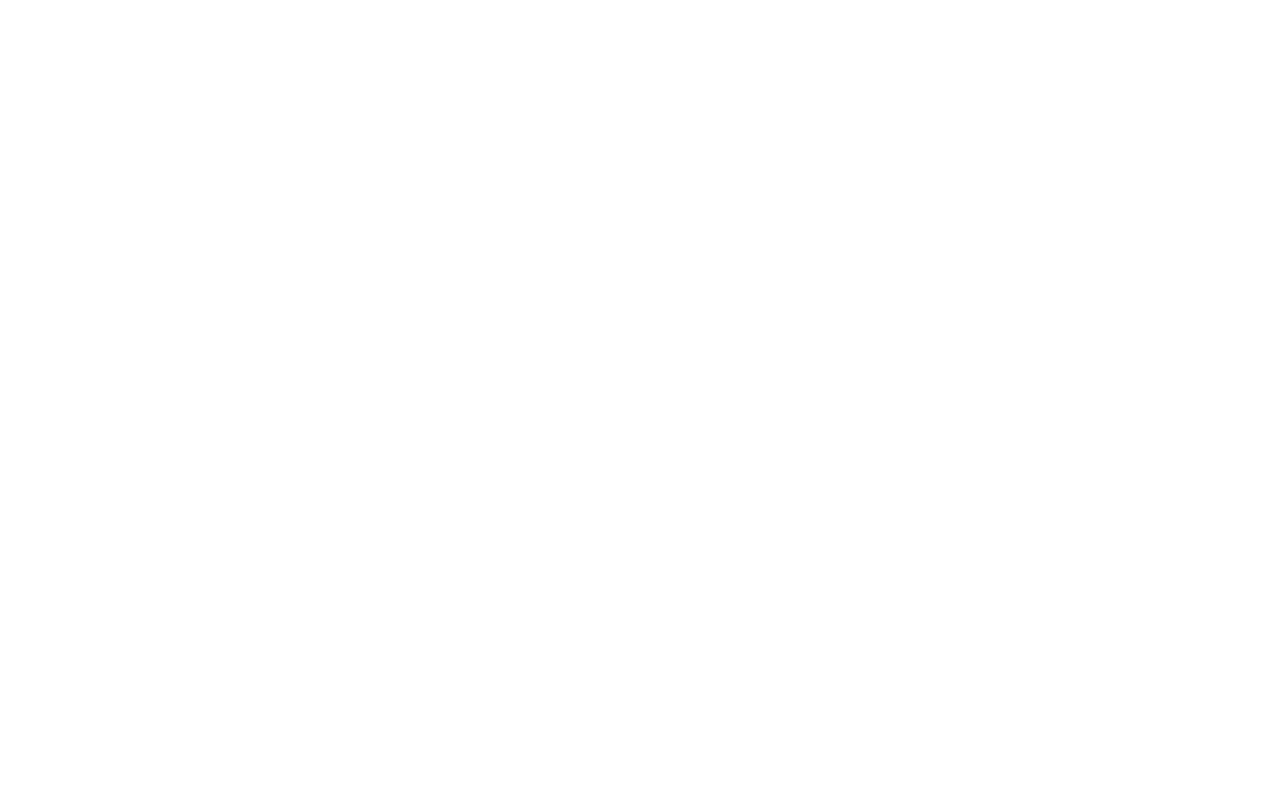
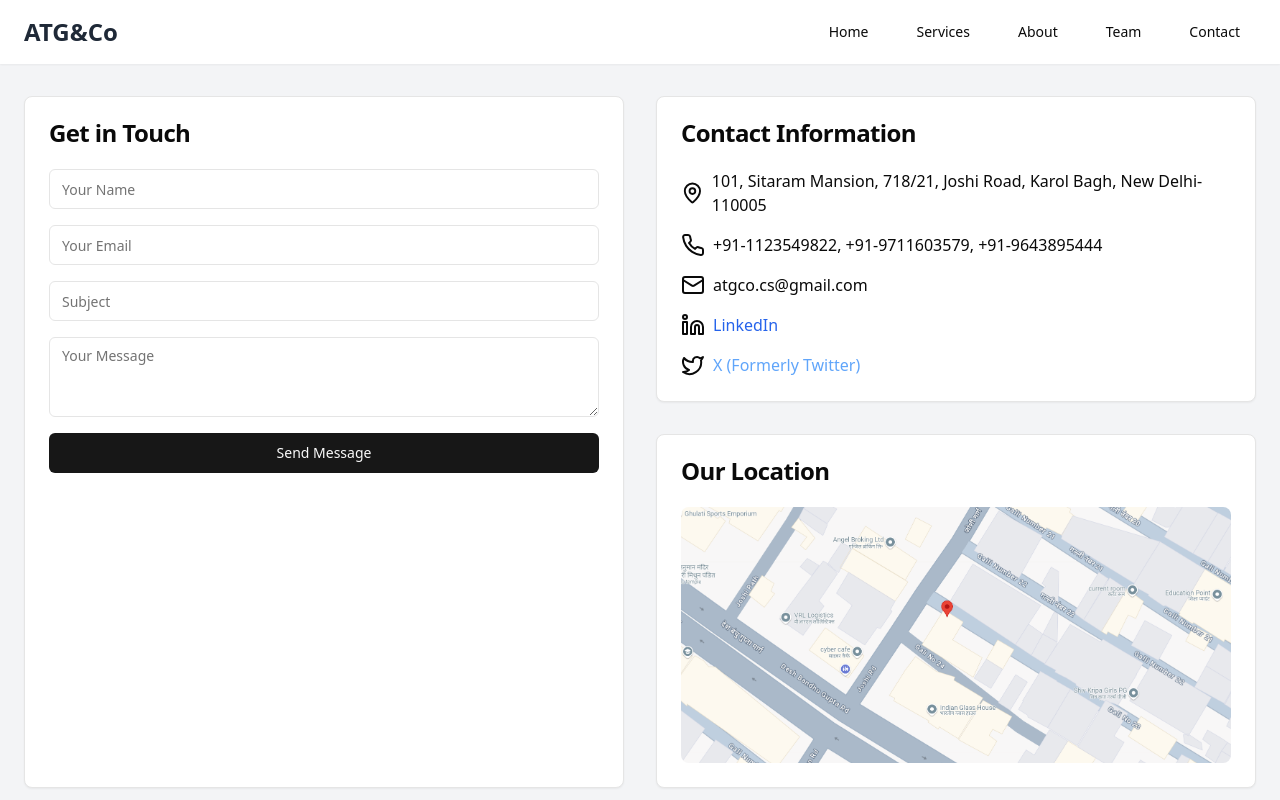
Before and after one commit to pushp1997/atg-co, a React (Create React App) app: page /contact in a window 1280 px wide. Before the commit this address had no page. Shown: the top 800 px of the page. Built offline with nearby package versions, Linux system fonts and the light colour scheme.

Commit message:
Added contact page

```diff
--- a/src/App.tsx
+++ b/src/App.tsx
@@ -4,6 +4,7 @@
 import ServicesPage from './ServicesPage';
 import AboutPage from './AboutPage';
 import TeamPage from './TeamPage';
+import ContactPage from './contactPage';
 
 const App: React.FC = () => {
   return (
@@ -13,6 +14,7 @@
         <Route path="/services" element={<ServicesPage />} />
         <Route path="/about" element={<AboutPage />} />
         <Route path="/team" element={<TeamPage />} />
+        <Route path="/contact" element={<ContactPage />} />
       </Routes>
     </Router>
   );
--- a/src/Footer.tsx
+++ b/src/Footer.tsx
@@ -23,7 +23,7 @@
             <h4 className="text-lg font-semibold mb-2">Contact Us</h4>
             <p className="text-gray-400">
               New Delhi, India<br />
-              info@atgco.com<br />
+              atgco.cs@gmail.com<br />
               Ph. Office: <a href="tel:+911123549822">+91-1123549822</a><br />
               Mobile: <a href="tel:+919711603579">+91-9711603579</a>, <a href="tel:+919643895444">+91-9643895444</a>
             </p>
--- a/src/Header.tsx
+++ b/src/Header.tsx
@@ -11,7 +11,7 @@
             <Link to="/services"><Button variant="ghost">Services</Button></Link>
             <Link to="/about"><Button variant="ghost">About</Button></Link>
             <Link to="/team"><Button variant="ghost">Team</Button></Link>
-            <Button variant="ghost">Contact</Button>
+            <Link to="/contact"><Button variant="ghost">Contact</Button></Link>
         </div>
         </nav>
     </header>
--- /dev/null
+++ b/src/components/ui/input.tsx
@@ -0,0 +1,25 @@
+import * as React from "react"
+
+import { cn } from "../../lib/utils"
+
+export interface InputProps
+  extends React.InputHTMLAttributes<HTMLInputElement> {}
+
+const Input = React.forwardRef<HTMLInputElement, InputProps>(
+  ({ className, type, ...props }, ref) => {
+    return (
+      <input
+        type={type}
+        className={cn(
+          "flex h-10 w-full rounded-md border border-input bg-background px-3 py-2 text-sm ring-offset-background file:border-0 file:bg-transparent file:text-sm file:font-medium placeholder:text-muted-foreground focus-visible:outline-none focus-visible:ring-2 focus-visible:ring-ring focus-visible:ring-offset-2 disabled:cursor-not-allowed disabled:opacity-50",
+          className
+        )}
+        ref={ref}
+        {...props}
+      />
+    )
+  }
+)
+Input.displayName = "Input"
+
+export { Input }
--- /dev/null
+++ b/src/components/ui/textarea.tsx
@@ -0,0 +1,24 @@
+import * as React from "react"
+
+import { cn } from "../../lib/utils"
+
+export interface TextareaProps
+  extends React.TextareaHTMLAttributes<HTMLTextAreaElement> {}
+
+const Textarea = React.forwardRef<HTMLTextAreaElement, TextareaProps>(
+  ({ className, ...props }, ref) => {
+    return (
+      <textarea
+        className={cn(
+          "flex min-h-[80px] w-full rounded-md border border-input bg-background px-3 py-2 text-sm ring-offset-background placeholder:text-muted-foreground focus-visible:outline-none focus-visible:ring-2 focus-visible:ring-ring focus-visible:ring-offset-2 disabled:cursor-not-allowed disabled:opacity-50",
+          className
+        )}
+        ref={ref}
+        {...props}
+      />
+    )
+  }
+)
+Textarea.displayName = "Textarea"
+
+export { Textarea }
--- /dev/null
+++ b/src/contactPage.tsx
@@ -0,0 +1,93 @@
+import React from 'react';
+import { Button } from './components/ui/button';
+import { Card, CardHeader, CardTitle, CardContent } from './components/ui/card';
+import { Input } from './components/ui/input';
+import { Textarea } from './components/ui/textarea';
+import { MapPin, Phone, Mail, Linkedin, Twitter } from 'lucide-react';
+import Header from './Header';
+import Footer from './Footer';
+import { Link } from 'react-router-dom';
+
+const ContactForm: React.FC = () => (
+  <form className="space-y-4">
+    <Input placeholder="Your Name" />
+    <Input type="email" placeholder="Your Email" />
+    <Input placeholder="Subject" />
+    <Textarea placeholder="Your Message" />
+    <Button type="submit" className="w-full">Send Message</Button>
+  </form>
+);
+
+const ContactInfo: React.FC = () => (
+  <div className="space-y-4">
+    <div className="flex items-center">
+      <MapPin className="mr-2" />
+      <p>101, Sitaram Mansion, 718/21, Joshi Road, Karol Bagh, New Delhi-110005</p>
+    </div>
+    <div className="flex items-center">
+      <Phone className="mr-2" />
+      <p><a href="tel:+911123549822">+91-1123549822</a>, <a href="tel:+919711603579">+91-9711603579</a>, <a href="tel:+919643895444">+91-9643895444</a></p>
+    </div>
+    <div className="flex items-center">
+      <Mail className="mr-2" />
+      <p>atgco.cs@gmail.com</p>
+    </div>
+    <div className="flex items-center">
+      <Linkedin className="mr-2" />
+      <a href="/contact" className="text-blue-600 hover:underline">LinkedIn</a>
+    </div>
+    <div className="flex items-center">
+      <Twitter className="mr-2" />
+      <a href="/contact" className="text-blue-400 hover:underline">X (Formerly Twitter)</a>
+    </div>
+  </div>
+);
+
+const ContactPage: React.FC = () => (
+  <div className="min-h-screen bg-gray-100">
+    <Header />
+
+    <main className="container mx-auto px-6 py-8">
+      <div className="grid grid-cols-1 md:grid-cols-2 gap-8">
+        <Card>
+          <CardHeader>
+            <CardTitle>Get in Touch</CardTitle>
+          </CardHeader>
+          <CardContent>
+            <ContactForm />
+          </CardContent>
+        </Card>
+
+        <div className="space-y-8">
+          <Card>
+            <CardHeader>
+              <CardTitle>Contact Information</CardTitle>
+            </CardHeader>
+            <CardContent>
+              <ContactInfo />
+            </CardContent>
+          </Card>
+
+          <Link to="https://www.google.com/maps/place/718,+Joshi+Rd,+Block+A,+Karol+Bagh,+New+Delhi,+Delhi,+110005/@28.6499802,77.1984259,19z/" className="block mb-8 no-underline">
+            <Card>
+              <CardHeader>
+                <CardTitle>Our Location</CardTitle>
+              </CardHeader>
+              <CardContent>
+                  <img
+                      src="/location.png"
+                      alt="Map of ATG&Co location"
+                      className="w-full h-64 object-cover rounded-lg"
+                  />
+              </CardContent>
+            </Card>
+          </Link>
+        </div>
+      </div>
+    </main>
+
+    <Footer />
+  </div>
+);
+
+export default ContactPage;
```
Also changed, not shown: public/location.png (added).
